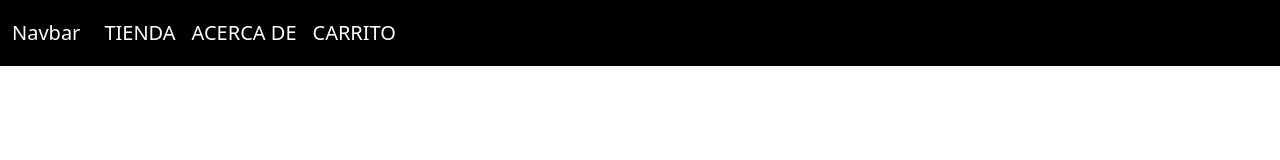
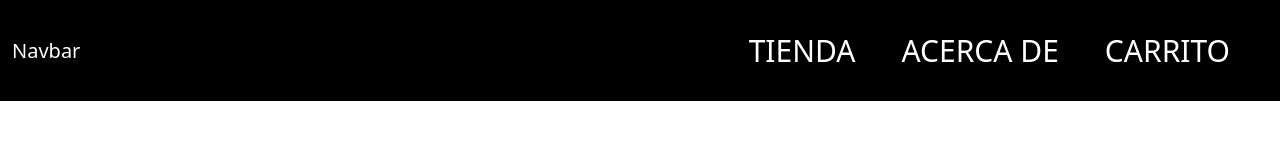
Before and after one commit to jzpoe/Proyecto-Entrega, a plain HTML site: page index.html in a window 1280 px wide. Drawn offline with nearby package versions, Linux system fonts and the light colour scheme; a web font is replaced by a local one.

Commit message:
se hacen cambios

```diff
--- a/assets/css/style.css
+++ b/assets/css/style.css
@@ -1,16 +1,27 @@
 @import url("https://fonts.googleapis.com/css2?family=Anton&family=Arsenal:ital,wght@0,400;0,700;1,400;1,700&family=Epilogue:ital,wght@0,100..900;1,100..900&family=Inter:ital,opsz,wght@0,14..32,100..900;1,14..32,100..900&family=Kanit:ital,wght@0,100;0,200;0,300;0,400;0,500;0,600;0,700;0,800;0,900;1,100;1,200;1,300;1,400;1,500;1,600;1,700;1,800;1,900&family=Raleway:ital,wght@0,100..900;1,100..900&display=swap");
+
 html,
 body {
   margin: 0;
   padding: 0;
 }
+
 .navbar {
   background-color: #000000 !important; /* Fondo negro */
-  padding: 10px 0 !important; /* Espaciado alrededor */
-  font-size: 20px !important; /* Tamaño de la fuente */
+  padding: 20px 0 !important; /* Espaciado alrededor */
+  font-size: 30px !important; /* Tamaño de la fuente */
+}
+
+.nav-item {
+  margin-right: 30px !important; /* Aumenta el espacio entre los enlaces */
 }
 
 .navbar a {
-    color: white !important
+  color: white !important; /* Asegura que los enlaces sean blancos */
+}
 
+.navbar-nav {
+  display: flex !important; /* Asegura que los items estén en una línea */
+  justify-content: flex-end !important; /* Alinea los items a la derecha */
+  width: 100% !important; /* Asegura que ocupe todo el ancho disponible */
 }
```
